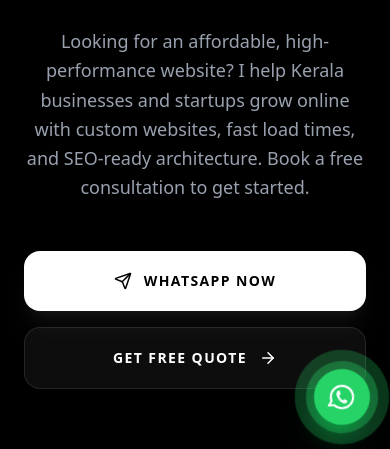
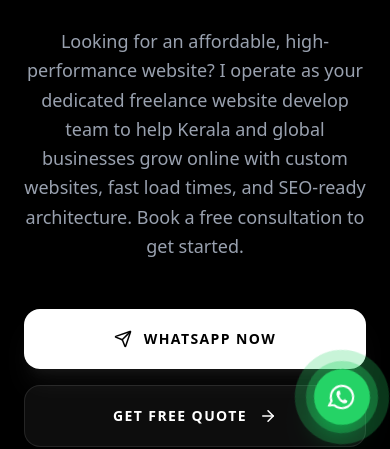
Before and after one commit to anagh534/portfolio, an Astro site: page /web-development in a window 390 px wide. Shown: the part 395-844 px from the top of the page. Built offline with nearby package versions, Linux system fonts and the light colour scheme; Astro itself is replaced by a stand-in of ours.

Commit message:
feat: enhance SEO targeting and content for mobile and web development pages to attract international clients

```diff
--- a/context.md
+++ b/context.md
@@ -1,9 +1,12 @@
 # Site-wide SEO Audit Context
-Last Updated: 2026-08-28 22:47:00
+Last Updated: 2026-08-28 23:01:00
 
 This document tracks SEO maintenance and updates for the portfolio website.
 
 ## Latest Updates
+- **2026-08-28**: Expanded SEO targeting for freelance team keywords and international cities.
+  - Added "freelance mobile app development team kerala" to `src/components/pages/mobile-app-development/Page.js` and included major international markets (Dubai/UAE, USA, UK, Australia, Bangalore, Mumbai) to `areaServed`, `keywords`, descriptions, and content.
+  - Added "freelance website development team kerala" and "freelance website develop team" to `src/components/pages/web-development/Page.js`, with the same international and metro city expansions to capture offshore project search intent.
 - **2026-08-28**: Updated Node.js page to target "node.js development company in kochi" and "cochin" based on Search Console drop/poor stats.
   - Added "Node.js development company in Kochi / Cochin" to `keywords`, `description`, `title`, and main page description in `src/components/pages/nodejs-development/Page.js`.
   - Framed the service as a "premium alternative to hiring a full Node.js development company" to match user intent for "company" without misleading.
@@ -30,10 +33,13 @@ This document tracks SEO maintenance and updates for the portfolio website.
   - `mobile app developer in kerala`
   - `website developer in kerala`
   - `node.js development company in kochi`
+  - `freelance mobile app development team kerala`
+  - `freelance website development team kerala`
 - Secondary:
   - `freelance web developer in kerala`
   - `app developer kochi`
   - `node.js development company in cochin`
+  - `freelance website develop team`
 
 ## Technical Checklist
 - [x] Trailing Slashes active (`trailingSlash: 'always'`)
--- a/src/components/pages/mobile-app-development/Page.js
+++ b/src/components/pages/mobile-app-development/Page.js
@@ -3,12 +3,12 @@ import { Smartphone, Bell, MapPin, MessageSquare, CreditCard, Upload, Layers } f
 
 export const metadata = {
     title: "Mobile App Developer Kerala | iOS & Android Apps | ANAGH K R",
-    description: "Top mobile app developer in Kerala. We build high-quality, native-like iOS & Android applications using Flutter for businesses in Kochi, Calicut, and Trivandrum.",
-    keywords: "mobile app developer kerala, app developer kerala, best app developer kerala, iOS app developer kerala, Android app developer kerala, flutter developer kerala, mobile app development kochi, app developer calicut, mobile app developer trivandrum, startup app developer kerala",
+    description: "Top freelance mobile app development team in Kerala. We build high-quality, native-like iOS & Android applications using Flutter for businesses in Kochi, Dubai, USA, and UK.",
+    keywords: "mobile app developer kerala, app developer kerala, best app developer kerala, iOS app developer kerala, Android app developer kerala, flutter developer kerala, mobile app development kochi, app developer calicut, mobile app developer trivandrum, startup app developer kerala, freelance mobile app development team kerala, app developer Dubai UAE, app developer London UK, app developer USA, app developer Australia, freelance app developer Bangalore Mumbai",
     alternates: { canonical: "https://www.anaghkr.in/mobile-app-development/" },
     openGraph: {
         title: "Mobile App Developer Kerala | iOS & Android Apps | ANAGH K R",
-        description: "Top mobile app developer in Kerala. We build high-quality, native-like iOS & Android applications using Flutter for businesses in Kochi, Calicut, and Trivandrum.",
+        description: "Top freelance mobile app development team in Kerala. We build high-quality, native-like iOS & Android applications using Flutter for businesses worldwide, including Dubai, USA, and UK.",
         url: "https://www.anaghkr.in/mobile-app-development/",
         type: "website",
         images: [
@@ -23,7 +23,7 @@ export const metadata = {
     twitter: {
         card: "summary_large_image",
         title: "Mobile App Developer Kerala | ANAGH K R",
-        description: "Top mobile app developer in Kerala. We build high-quality, native-like iOS & Android applications using Flutter for businesses in Kochi, Calicut, and Trivandrum.",
+        description: "Top freelance mobile app development team in Kerala. We build high-quality, native-like iOS & Android applications using Flutter for businesses worldwide, including Dubai, USA, and UK.",
         images: ["https://www.anaghkr.in/assets/services/app.webp"],
     },
 };
@@ -34,8 +34,20 @@ const schemaData = {
     "name": "Mobile App Development Services",
     "provider": { "@type": "Person", "name": "Anagh K R", "url": "https://www.anaghkr.in/" },
     "serviceType": "Mobile App Development",
-    "areaServed": "Kerala, India",
-    "description": "Cross-platform iOS and Android mobile application development using Flutter for businesses, startups, and enterprises across Kerala.",
+    "areaServed": [
+        { "@type": "State", "name": "Kerala, India" },
+        { "@type": "Country", "name": "United Arab Emirates" },
+        { "@type": "Country", "name": "United States" },
+        { "@type": "Country", "name": "United Kingdom" },
+        { "@type": "Country", "name": "Australia" },
+        { "@type": "City", "name": "Dubai" },
+        { "@type": "City", "name": "New York" },
+        { "@type": "City", "name": "London" },
+        { "@type": "City", "name": "Sydney" },
+        { "@type": "City", "name": "Bangalore" },
+        { "@type": "City", "name": "Mumbai" }
+    ],
+    "description": "Cross-platform iOS and Android mobile application development using Flutter for businesses, startups, and enterprises across Kerala, the Middle East (UAE/Dubai), USA, UK, and Australia.",
     "offers": { "@type": "Offer", "priceCurrency": "INR" },
     "mainEntityOfPage": "https://www.anaghkr.in/mobile-app-development/"
 };
@@ -46,7 +58,7 @@ export default function MobileAppDevelopmentPage() {
             badge="App Development"
             title="Mobile App Developer in"
             titleHighlight="Kerala"
-            description="Turn your idea into a polished mobile app that users love. From startup MVPs to enterprise-grade apps — I am your local expert for cross-platform iOS and Android development in Kerala."
+            description="Turn your idea into a polished mobile app that users love. Whether you need a local MVP or an enterprise-grade app for international markets like the UAE, USA, or UK, I operate as your dedicated freelance mobile app development team in Kerala."
             heroStats={[
                 { number: "iOS", label: "App Store" },
                 { number: "Android", label: "Play Store" },
@@ -76,6 +88,7 @@ export default function MobileAppDevelopmentPage() {
             ]}
             faqs={[
                 { question: "Where are you located in Kerala?", answer: "I build apps for businesses worldwide, but I am locally available for face-to-face meetings across Kerala, primarily in Kochi, Calicut (Kozhikode), and Trivandrum. I offer full support in both Malayalam and English." },
+                { question: "Do you serve international clients outside India?", answer: "Yes, a significant portion of my clients are based in the UAE (Dubai, Abu Dhabi), USA, UK, Canada, and Australia. Working as a remote freelance mobile app development team in Kerala allows me to deliver high-quality code at competitive international rates." },
                 { question: "How much does a mobile app cost in Kerala?", answer: "A simple mobile app starts from ₹20,000–₹40,000. Feature-rich apps with real-time tracking, payments, maps, and custom UI typically range ₹60,000–₹2,50,000. Contact me for a detailed estimate." },
                 { question: "How long does it take to build an app?", answer: "An MVP typically takes 4–8 weeks. Full-featured apps take 3–6 months. I provide regular builds so you can track progress." },
                 { question: "What type of apps do you build?", answer: "I build custom web apps, delivery, booking, education, healthcare, social, dating, chat, fintech wallets, and marketplace apps." },
@@ -94,23 +107,27 @@ export default function MobileAppDevelopmentPage() {
                 <div className="space-y-8 text-gray-300">
                     <h2 className="text-3xl font-black text-white uppercase tracking-tight">Why Hire a Dedicated Mobile App Developer in Kerala?</h2>
                     <p className="leading-relaxed">
-                        Finding the right <strong>mobile app developer in Kerala</strong> can make or break your business. With the digital landscape evolving rapidly, having a robust mobile presence is no longer optional. Whether you are a startup in Kochi or an established enterprise in Trivandrum, custom mobile app development ensures you reach your target audience directly on their smartphones.
+                        Finding the right <strong>mobile app developer in Kerala</strong> can make or break your business. With the digital landscape evolving rapidly, having a robust mobile presence is no longer optional. Whether you are a startup in Kochi or an established enterprise in Dubai, USA, or the UK, custom mobile app development ensures you reach your target audience directly on their smartphones.
                     </p>
                     <p className="leading-relaxed">
-                        As a top-rated <strong>app developer in Kerala</strong>, I specialize in creating high-performance, native-like iOS and Android applications. Unlike traditional agencies that might charge exorbitant fees with slow turnaround times, working with an independent expert guarantees direct communication, transparent pricing, and rapid delivery.
+                        As a top-rated <strong>app developer in Kerala</strong>, I operate effectively as a complete <strong>freelance mobile app development team in Kerala</strong>, bringing full-stack capabilities to every project. I specialize in creating high-performance, native-like iOS and Android applications. Unlike traditional agencies that might charge exorbitant fees with slow turnaround times, working with an independent expert guarantees direct communication, transparent pricing, and rapid delivery for local Indian and global clients alike.
+                    </p>
+                    <h3 className="text-2xl font-bold text-white mt-8 uppercase tracking-tight">Global Reach, Local Expertise</h3>
+                    <p className="leading-relaxed">
+                        While my roots are in Kerala, my client base is global. I regularly partner with businesses in major tech hubs including <strong>Dubai (UAE), London (UK), New York (USA), Sydney (Australia), Bangalore, and Mumbai</strong>. Outsourcing your app development to a skilled Kerala freelancer provides you with world-class code quality without the massive overhead of Western agencies.
                     </p>
                     <h3 className="text-2xl font-bold text-white mt-8 uppercase tracking-tight">Comprehensive App Development Services</h3>
                     <p className="leading-relaxed">
-                        My process covers every phase of the app development lifecycle. From initial UX/UI design to backend API integration using Node.js or Firebase, right down to App Store and Google Play Store deployment. If you're looking for a <strong>mobile app developer in Kerala</strong> who understands both the technical challenges and local market dynamics, you're in the right place.
+                        My process covers every phase of the app development lifecycle. From initial UX/UI design to backend API integration using Node.js or Firebase, right down to App Store and Google Play Store deployment. If you're looking for a <strong>freelance mobile app development team in Kerala</strong> who understands both the technical challenges and local/international market dynamics, you're in the right place.
                     </p>
                     <ul className="list-disc pl-6 space-y-2 mt-4">
                         <li><strong>Cross-Platform Excellence:</strong> Using Flutter to build apps that perform beautifully on both iOS and Android platforms simultaneously.</li>
-                        <li><strong>Startup-Friendly MVPs:</strong> Fast-tracking development for startups in Kerala to help you test your idea in the market swiftly.</li>
-                        <li><strong>Business Digitization:</strong> Creating custom ERPs, delivery apps, and booking systems tailored to Kerala's specific business needs.</li>
+                        <li><strong>Startup-Friendly MVPs:</strong> Fast-tracking development for startups to help you test your idea in the market swiftly, saving time and capital.</li>
+                        <li><strong>Business Digitization:</strong> Creating custom ERPs, delivery apps, and booking systems tailored to specific business needs, whether in Kerala or abroad.</li>
                     </ul>
                     <h3 className="text-2xl font-bold text-white mt-8 uppercase tracking-tight">A Partner You Can Trust</h3>
                     <p className="leading-relaxed">
-                        I don't just write code; I partner with you to ensure your app succeeds post-launch. This includes App Store Optimization (ASO), long-term maintenance, and scaling infrastructure as your user base grows.
+                        I don't just write code; I partner with you to ensure your app succeeds post-launch. This includes App Store Optimization (ASO), long-term maintenance, and scaling infrastructure as your user base grows across countries.
                     </p>
                 </div>
             }
--- a/src/components/pages/web-development/Page.js
+++ b/src/components/pages/web-development/Page.js
@@ -3,12 +3,12 @@ import { Palette, Smartphone, Zap, Search, ShieldCheck, LayoutDashboard } from '
 
 export const metadata = {
     title: "Website Developer Kerala | Custom Business Sites | ANAGH K R",
-    description: "Hire a professional web developer in Kerala. We build custom business websites with SEO-optimized design and fast delivery in Kochi, Kozhikode & Trivandrum.",
-    keywords: "website developer kerala, free website kerala, affordable website developer kerala, best website developer kerala, professional web developer kerala, custom website design kerala, low cost website kerala, custom web apps website kerala, react developer kerala, nextjs developer kerala, web developer kochi, web developer kozhikode, web developer trivandrum",
+    description: "Hire a professional freelance website development team in Kerala. We build custom business websites with SEO-optimized design and fast delivery for clients in Kochi, Dubai, USA & UK.",
+    keywords: "website developer kerala, free website kerala, affordable website developer kerala, best website developer kerala, professional web developer kerala, custom website design kerala, low cost website kerala, custom web apps website kerala, react developer kerala, nextjs developer kerala, web developer kochi, web developer kozhikode, web developer trivandrum, freelance website development team kerala, freelance website develop team, web developer Dubai UAE, web developer London UK, web developer USA, web developer Australia",
     alternates: { canonical: "https://www.anaghkr.in/web-development/" },
     openGraph: {
         title: "Website Developer Kerala | Custom Business Sites | ANAGH K R",
-        description: "Hire a professional web developer in Kerala. We build custom business websites with SEO-optimized design and fast delivery in Kochi, Kozhikode & Trivandrum.",
+        description: "Hire a professional freelance website development team in Kerala. We build custom business websites with SEO-optimized design and fast delivery for clients in Kochi, Dubai, USA & UK.",
         url: "https://www.anaghkr.in/web-development/",
         type: "website",
         siteName: "ANAGH K R - Web Developer Kerala",
@@ -23,7 +23,7 @@ export const metadata = {
     twitter: {
         card: "summary_large_image",
         title: "Website Developer Kerala | Custom Business Sites | ANAGH K R",
-        description: "Hire a professional web developer in Kerala. We build custom business websites with SEO-optimized design and fast delivery in Kochi, Kozhikode & Trivandrum.",
+        description: "Hire a professional freelance website development team in Kerala. We build custom business websites with SEO-optimized design and fast delivery for clients in Kochi, Dubai, USA & UK.",
         images: ["https://www.anaghkr.in/assets/services/webdesign.webp"]
     },
 };
@@ -53,9 +53,17 @@ const schemaData = {
         { "@type": "City", "name": "Kollam" },
         { "@type": "City", "name": "Palakkad" },
         { "@type": "City", "name": "Kasaragod" },
-        { "@type": "State", "name": "Kerala, India" }
+        { "@type": "State", "name": "Kerala, India" },
+        { "@type": "Country", "name": "United Arab Emirates" },
+        { "@type": "Country", "name": "United States" },
+        { "@type": "Country", "name": "United Kingdom" },
+        { "@type": "Country", "name": "Australia" },
+        { "@type": "City", "name": "Dubai" },
+        { "@type": "City", "name": "New York" },
+        { "@type": "City", "name": "London" },
+        { "@type": "City", "name": "Sydney" }
     ],
-    "description": "Professional custom website development, responsive web design, business websites, landing pages, and full-stack web application development services. Specialized in React, Next.js, Node.js, and modern web technologies for businesses across Kerala.",
+    "description": "Professional custom website development, responsive web design, business websites, landing pages, and full-stack web application development services. Specialized in React, Next.js, Node.js, and modern web technologies for businesses across Kerala, UAE (Dubai), USA, UK, and globally.",
     "offers": {
         "@type": "Offer",
         "priceCurrency": "INR",
@@ -86,7 +94,7 @@ export default function WebDevelopmentPage() {
             badge="Web Development Services"
             title="Top Website Developer in"
             titleHighlight="Kerala"
-            description="Looking for an affordable, high-performance website? I help Kerala businesses and startups grow online with custom websites, fast load times, and SEO-ready architecture. Book a free consultation to get started."
+            description="Looking for an affordable, high-performance website? I operate as your dedicated freelance website develop team to help Kerala and global businesses grow online with custom websites, fast load times, and SEO-ready architecture. Book a free consultation to get started."
             heroStats={[
                 { number: "24+", label: "Projects Delivered" },
                 { number: "3+", label: "Years Experience" },
@@ -117,6 +125,7 @@ export default function WebDevelopmentPage() {
                 { question: "Can I get a free website in Kerala?", answer: "While a fully custom professional website requires an investment, I offer a 100% Free Website Consultation to plan your architecture. Additionally, I provide a Free Domain and Free First-Year Hosting setup on select starter business bundles to help you get online affordably." },
                 { question: "How much does a custom website cost in Kerala?", answer: "A basic business website starts around ₹8,000–₹20,000, while complex web applications can range from ₹30,000 upwards. It is much more affordable than hiring a massive agency." },
                 { question: "Do you physically meet clients for web development?", answer: "Yes! While I work with clients all over India remotely, I am available for direct, in-person meetings in Kochi, Kozhikode (Calicut), and Trivandrum to discuss your web projects." },
+                { question: "Do you offer web development services outside India?", answer: "Absolutely. I regularly partner with businesses and agencies in the UAE (Dubai), USA, UK, and Australia, functioning as their offshore freelance website development team in Kerala." },
                 { question: "How long does it take to build a website?", answer: "A standard business website typically takes 1–3 weeks. Complex web apps or custom web apps platforms can take 4–8 weeks depending on your scope." },
                 { question: "Will my website rank on Google?", answer: "Yes, every website I build is deeply SEO-optimized with proper structure, meta tags, fast load times, and Schema markup — which is why you found me!" },
                 { question: "Which cities in Kerala do you serve?", answer: "I build responsive websites for clients in Kochi, Kozhikode, Trivandrum, Thrissur, Kannur, Kasaragod, Kollam, Palakkad, and Ernakulam." },
@@ -134,6 +143,10 @@ export default function WebDevelopmentPage() {
                     <p className="leading-relaxed">
                         In today's digital-first economy, a fast, responsive, and SEO-optimized website is your most powerful marketing tool. As a leading <strong>website developer in Kerala</strong>, I help businesses across Kochi, Calicut, and Trivandrum establish a dominant online presence. From sleek corporate portfolios to complex e-commerce platforms, I deliver custom web solutions that drive real business growth.
                     </p>
+                    <h3 className="text-2xl font-bold text-white mt-8 uppercase tracking-tight">Global Quality, Local Pricing</h3>
+                    <p className="leading-relaxed">
+                        I don't just serve local businesses. I act as an on-demand <strong>freelance website development team in Kerala</strong> for clients across the globe. Companies in Dubai, New York, London, and Sydney choose to work with me because I deliver agency-level quality at freelance rates. Whether you need a simple landing page or a complex React/Next.js application, I bring global best practices to every project.
+                    </p>
                     <h3 className="text-2xl font-bold text-white mt-8 uppercase tracking-tight">Why Settle for Templates When You Can Have Custom?</h3>
                     <p className="leading-relaxed">
                         Many agencies use bloated WordPress templates that slow down your site and hurt your Google rankings. I build fully custom, hand-coded websites using modern frameworks like Next.js and React. This guarantees lightning-fast load times, exceptional Core Web Vitals, and a user experience that keeps visitors engaged.
@@ -146,9 +159,9 @@ export default function WebDevelopmentPage() {
                         <li><strong>Mobile-First Design:</strong> With over 70% of web traffic coming from mobile devices, your site will look perfect on every screen size.</li>
                         <li><strong>Scalable Backend Systems:</strong> Using Node.js and MongoDB to power custom web applications that can handle high traffic volumes.</li>
                     </ul>
-                    <h3 className="text-2xl font-bold text-white mt-8 uppercase tracking-tight">Driving Success for Kerala Businesses</h3>
+                    <h3 className="text-2xl font-bold text-white mt-8 uppercase tracking-tight">Driving Success for Kerala and Global Businesses</h3>
                     <p className="leading-relaxed">
-                        I understand the local market nuances. Whether you need a multilingual site to cater to a diverse demographic or integrations with popular Indian payment gateways like Razorpay, I have the expertise to execute it flawlessly. Partner with a <strong>website developer in Kerala</strong> who is committed to your long-term success, offering reliable support long after the initial launch.
+                        I understand both local and international market nuances. Whether you need a multilingual site to cater to a diverse demographic in the UAE or integrations with popular Indian payment gateways like Razorpay, I have the expertise to execute it flawlessly. Partner with a dedicated <strong>freelance website develop team</strong> that is committed to your long-term success.
                     </p>
                 </div>
             }
```
